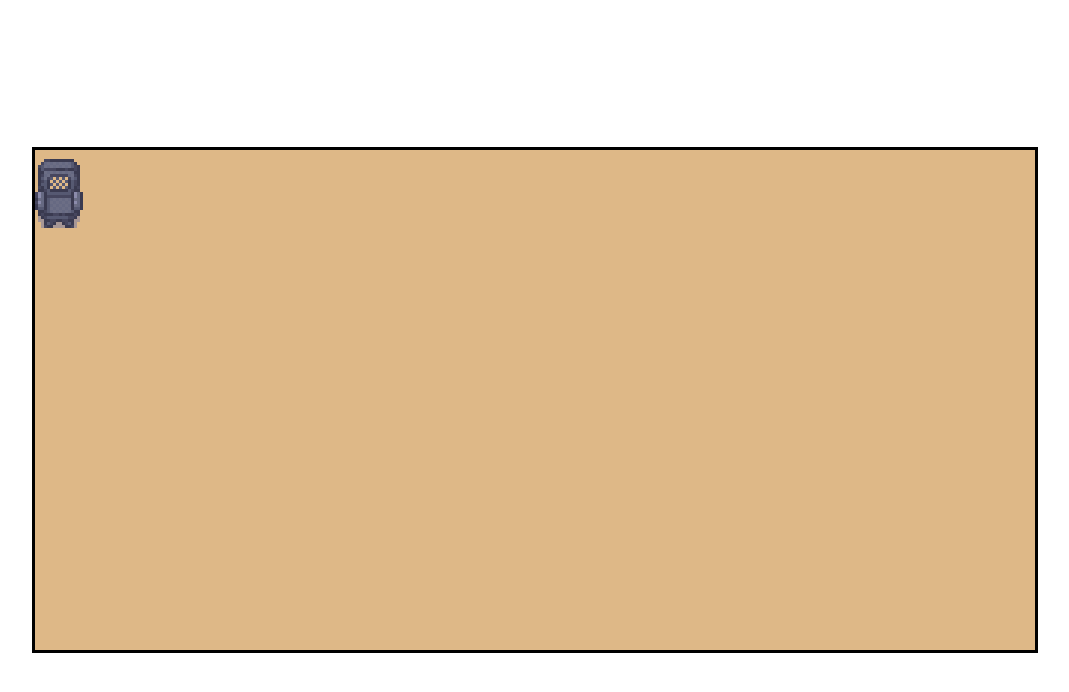
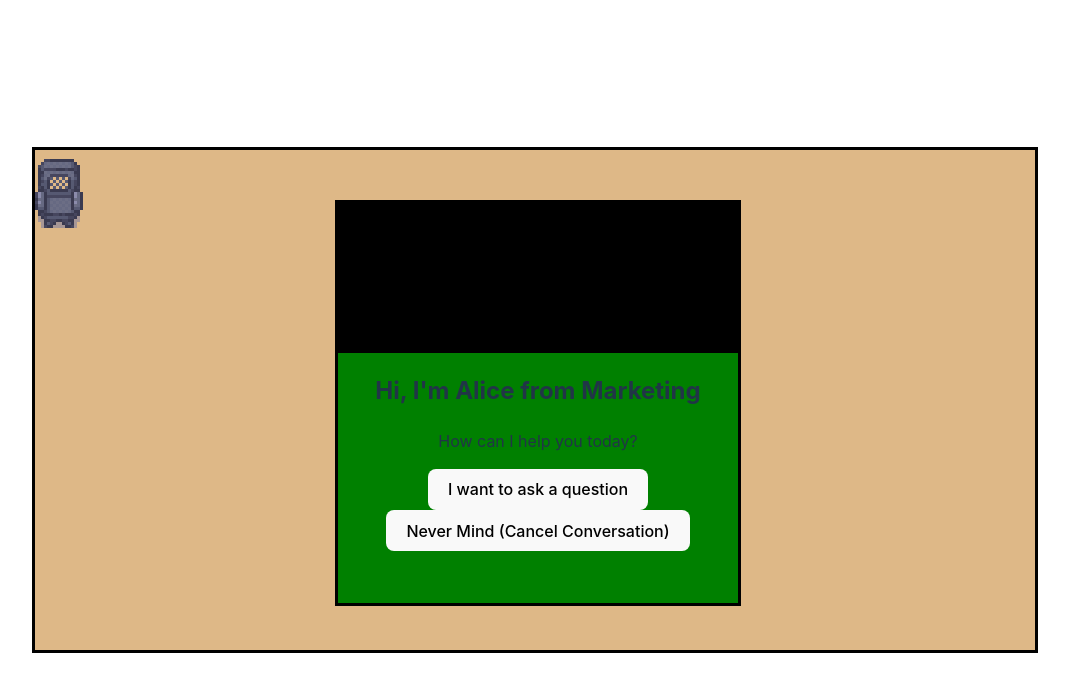
Before and after one commit to st9488/HackUTD-2023, a React (Vite) app in the folder frontend/: page / in a window 1280 px wide. Shown: the top 692 px of the page, without its empty margins (105-1174 px from the left). Built offline with nearby package versions, Linux system fonts and the light colour scheme.

Commit message:
current changes

```diff
--- a/frontend/src/SpritePage.tsx
+++ b/frontend/src/SpritePage.tsx
@@ -1,13 +1,27 @@
-import React, { Component } from 'react'
+import { useEffect, useState } from 'react';
 import Character from './components/Character'
+import DialogBox from './components/DialogBox'
 
-export default class SpritePage extends Component {
-  render() {
-    return (
-      // make a board that is 16:9 resolution
-      <div className="sprite-page" style={{backgroundColor: 'burlywood', height: '500px', width: '1000px', border: 'solid black', position: 'relative'}}>
-        <Character name="User" sprite={"hi"} startX={0} startY={0}/>
-      </div>
-    )
-  }
+const height = 500;
+const width = 1000;
+
+const SpritePage = () => {
+
+  const [speakingWithAgent, setSpeakingWithAgent] = useState(true);
+  const [division, setDivision] = useState('');
+
+  useEffect(() => {
+    setDivision('Marketing');
+  }, [])
+
+  return (
+    // make a board that is 16:9 resolution
+    <div className="sprite-page" style={{backgroundColor: 'burlywood', height: height, width: width, border: 'solid black', position: 'relative'}}>
+      {speakingWithAgent ? <DialogBox boxWidth={width} boxHeight={height} division={division} setSpeakingWithAgent={setSpeakingWithAgent}/> : null}
+      <Character startX={0} startY={0} currentlySpeaking={speakingWithAgent}/>
+    </div>
+  )
+
 }
+
+export default SpritePage;
--- /dev/null
+++ b/frontend/src/api/send_message.ts
@@ -0,0 +1,26 @@
+
+
+const sendMessage = async (populateResponse : React.Dispatch<React.SetStateAction<string>>, setConversationState : React.Dispatch<React.SetStateAction<number>>, message : string, division : string) => {
+
+    const form = new FormData();
+    form.append("message", message);
+
+    const options = {
+      method: 'POST',
+      headers: {
+        'mode': 'no-cors'
+      },
+      body: form
+    };
+
+    fetch('https://highly-boss-dodo.ngrok-free.app/send_message/' + division, options)
+      .then(response => response.text())
+      .then(response => {
+        populateResponse(response);
+        setConversationState(3);
+      })
+      .catch(err => console.error(err));
+
+}
+
+export default sendMessage;
--- a/frontend/src/components/Character.tsx
+++ b/frontend/src/components/Character.tsx
@@ -3,22 +3,21 @@ import user_forward from '../assets/User/User_Forward.png';
 import user_backward from '../assets/User/User_Backwards.png';
 
 interface CharacterProps {
-    name: string;
-    sprite: string;
     startX: number;
     startY: number;
+    currentlySpeaking: boolean;
 }
 
 const directions = ['forward', 'backward', 'left', 'right'];
 const directionImages = [user_forward, user_backward, user_backward, user_backward];
 const userYOffset = -60;
 const userXOffset = 0;
-const height = 796;
-const width = 1570;
-const walkableHeight = height + userYOffset;
-const walkableWidth = width + userXOffset;
+const height = 500;
+const width = 1000;
+const walkableHeight = height - 144;
+const walkableWidth = width - 50;
 
-const Character = ({name, sprite, startX, startY} : CharacterProps) => {
+const Character = ({startX, startY, currentlySpeaking} : CharacterProps) => {
 
     const [x, setX] = useState(startX + userXOffset);
     const [y, setY] = useState(startY + userYOffset);
@@ -29,19 +28,24 @@ const Character = ({name, sprite, startX, startY} : CharacterProps) => {
 
     useEffect(() => {
         setTimeout(() => {
+            if (!currentlySpeaking) {
                 if (currentKey === 'ArrowUp') {
                     setDirection('backward');
-
-                setY(y - 10);
+                    if (y - 8 > userYOffset)
+                        setY(y - 8);
                 } else if (currentKey === 'ArrowDown') {
                     setDirection('forward');
-                setY(y + 10);
+                    if (y + 8 < walkableHeight)
+                        setY(y + 8);
                 } else if (currentKey === 'ArrowLeft') {
                     setDirection('left');
-                setX(x - 10);
+                    if (x - 8 > userXOffset)
+                        setX(x - 8);
                 } else if (currentKey === 'ArrowRight') {
                     setDirection('right');
-                setX(x + 10);
+                    if (x + 8 < walkableWidth)
+                        setX(x + 8);
+                }
             }
         }, 10);
     }, [x, y, currentKey]);
--- /dev/null
+++ b/frontend/src/components/DialogBox.tsx
@@ -0,0 +1,73 @@
+import { useEffect, useState } from 'react';
+import send_message from '../api/send_message.js';
+
+interface DialogBoxProps {
+    boxWidth: number;
+    boxHeight: number;
+    division: string
+    setSpeakingWithAgent: (speakingWithAgent: boolean) => void;
+}
+
+const dialogWidth = 400;
+const dialogHeight = 400;
+const agents : {[key: string]: string} = {"Marketing": "Alice"}
+
+const DialogBox = ({boxWidth, boxHeight, division, setSpeakingWithAgent} : DialogBoxProps) => {
+
+    const [conversationState, setConversationState] = useState(0); // [agentName, division, conversation
+    const [agentInput, setAgentInput] = useState('');
+    const [userInput, setUserInput] = useState('');
+
+    useEffect(() => {
+    }, [conversationState]);
+
+    const relativeX = (boxWidth - dialogWidth) / 2;
+    const relativeY = (boxHeight - dialogHeight) / 2;
+
+    const agentName = agents[division]
+
+    let displayElement = <></>;
+    if (conversationState === 0) {
+        displayElement = <>
+            <h2>Hi, I'm {agentName} from {division}</h2>
+            <p>How can I help you today?</p>
+            <button onClick={() => setConversationState(1)}>I want to ask a question</button>
+            <button onClick={() => setSpeakingWithAgent(false)}>Never Mind (Cancel Conversation)</button>
+        </>
+    } else if (conversationState === 1) {
+        displayElement = <>
+            <h2>What would you like to ask?</h2>
+            <div style={{display: 'flex', flexDirection: 'column'}}>
+                <input type="text" value={userInput} onChange={(e) => setUserInput(e.target.value)}/>
+                <button onClick={async () => {
+                    setConversationState(2);
+                    await send_message(setAgentInput, setConversationState, userInput, division);
+                }}>Submit Question</button>
+            </div>
+        </>
+    } else if (conversationState === 2) {
+        displayElement = <>
+            <h2>Thanks for the question!</h2>
+            <p>Let me see if I can find an answer for you...</p>
+        </>
+    } else if (conversationState === 3) {
+        displayElement = <>
+            <p>{agentInput}</p>
+            <button onClick={() => setConversationState(1)}>Ask a follow up</button>
+            <button onClick={() => setSpeakingWithAgent(false)}>Add action item</button>
+            <button onClick={() => setSpeakingWithAgent(false)}>End Conversation</button>
+        </>
+    }
+
+    return (
+        <div
+        style={{position: 'relative', height: '400px', width: '400px', left: relativeX, top: relativeY, border: 'solid black', backgroundColor: "green"}}
+        >
+            <div style={{position: 'relative', height: '150px', width: '400px', left: 0, top: 0, backgroundColor: 'black'}}/>
+            {displayElement}
+        </div>
+    );
+
+}
+
+export default DialogBox;
```
Lines whose indentation alone changed are shown as unchanged.
